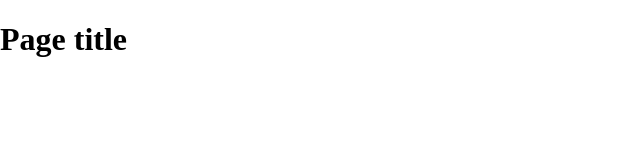
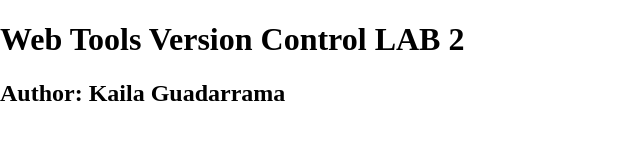
Before and after one commit to koaila/WebTools-Github-Intro-Guadarrama, a plain HTML site: page index.html in a window 1280 px wide. Shown: the whole page, without its empty margins (0-640 px from the left). Drawn offline with nearby package versions, Linux system fonts and the light colour scheme.

Commit message:
Second commit.
modified html. h1 tag modified. added h2.

```diff
--- a/index.html
+++ b/index.html
@@ -14,7 +14,8 @@
     </head>
     <body>
     <header>
-	<h1>Page title</h1>
+	<h1>Web Tools Version Control LAB 2</h1>
+    <h2>Author: Kaila Guadarrama</h2>
     </header>
     <nav id="pageNav">
     </nav>
```
